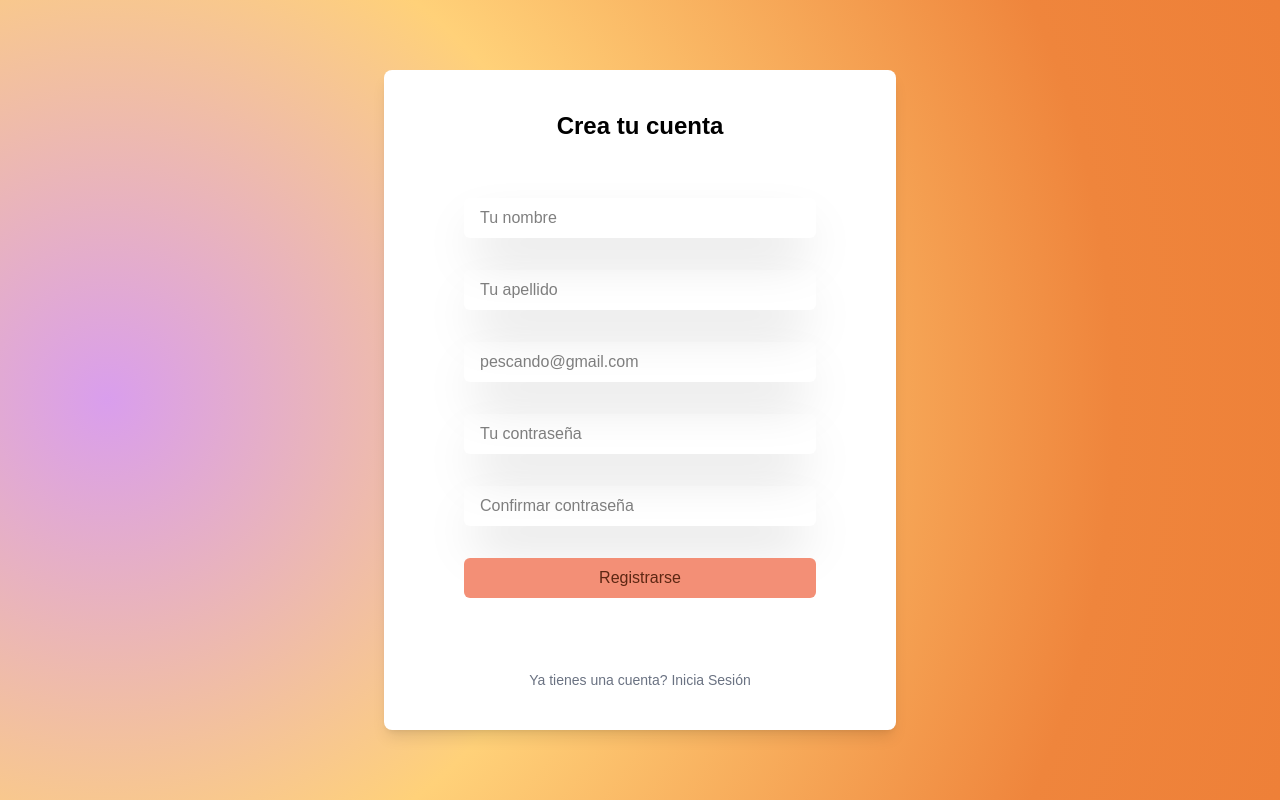
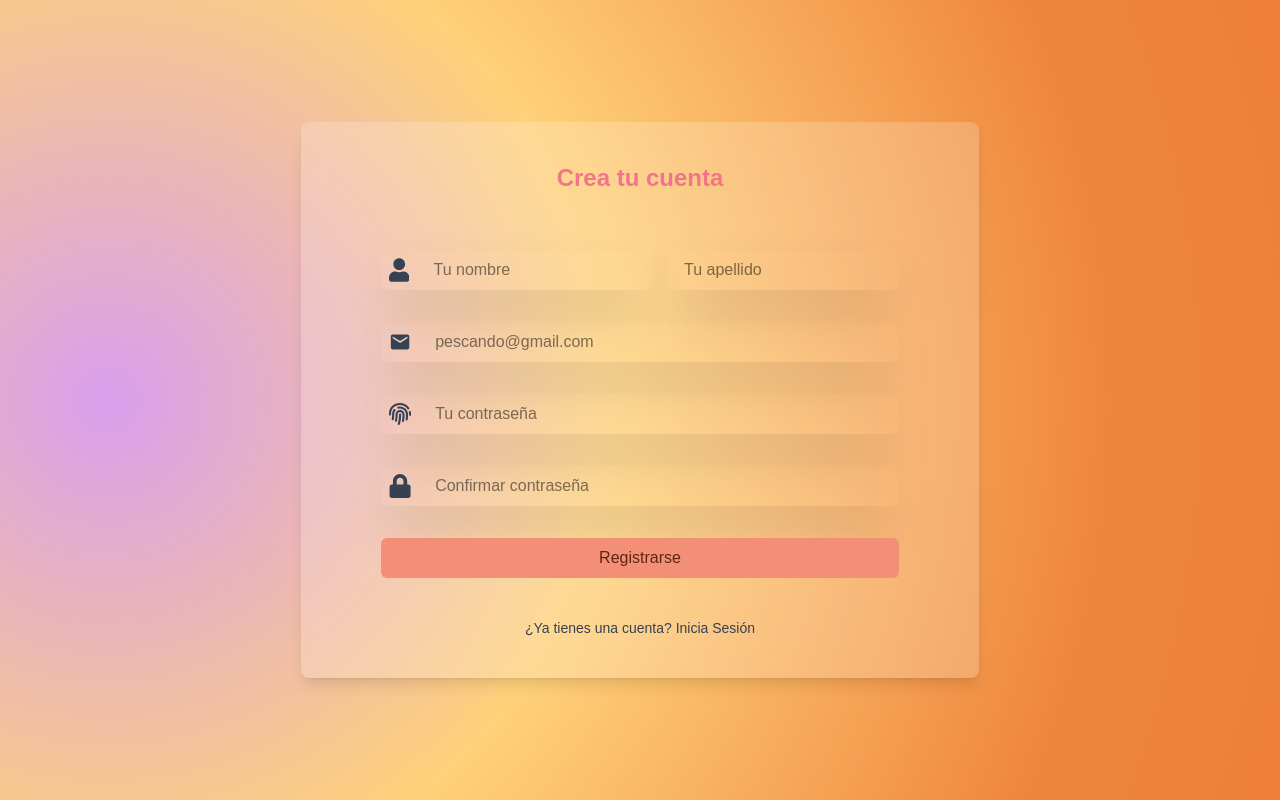
Before and after one commit to LautaroZ01/pescando-client, a React (Vite) app: page /auth/register in a window 1280 px wide. Built offline with nearby package versions, Linux system fonts and the light colour scheme; no server answers; a web font is replaced by a local one.

Commit message:
add: login/register form styles

```diff
--- a/index.html
+++ b/index.html
@@ -6,7 +6,7 @@
     <title>Pescando</title>
   </head>
   <body>
-    <div id="root"></div>
+    <div id="root" class="bg-bg-200 min-h-screen"></div>
     <script type="module" src="/src/main.jsx"></script>
   </body>
 </html>
--- a/src/components/Header.jsx
+++ b/src/components/Header.jsx
@@ -36,7 +36,7 @@ export default function Header() {
                 </Link>
                 {data ? (
                     <div className="flex gap-4">
-                        <p>{data.firstname}</p>
+                        <Link to='/dashboard'>{data.firstname}</Link>
                         <button onClick={handleSession} className='cursor-pointer'>Cerrar Sesión</button>
                     </div>
                 ) : (
--- a/src/index.css
+++ b/src/index.css
@@ -26,6 +26,8 @@
     --color-secundary-800: hsl(16.22, 66.07%, 21.96%);
     --color-secundary-900: hsl(15.32, 77.05%, 11.96%);
     --color-secundary-950: hsl(13.55, 83.78%, 7.25%);
+
+    --color-bg-200: #EFD8D6;
 }
 
 * {
@@ -35,8 +37,18 @@
 }
 
 /* Estilos de formularios */
+
+
 .container-form {
-    @apply space-y-8 p-10 mt-4;
+    @apply bg-white/20 backdrop-blur-lg p-10 min-w-lg rounded-lg shadow-lg;
+
+    form {
+        @apply space-y-8 p-10 mt-4;
+    }
+
+    h1 {
+        @apply text-2xl ;
+    }
 
     button {
         @apply cursor-pointer w-full bg-secundary-300 text-secundary-800 p-2 rounded-md transition-colors duration-pro;
@@ -44,6 +56,10 @@
         &:hover {
             @apply bg-secundary-400;
         }
+    }
+
+    .btn-link {
+        @apply text-center block;
     }
 }
 
@@ -55,7 +71,7 @@
     }
 
     input {
-        @apply w-full rounded-md p-2 focus:outline-none focus:bg-transparent;
+        @apply w-full rounded-md p-2 focus:outline-none focus:bg-transparent active:bg-transparent;
     }
 }
 
@@ -78,3 +94,12 @@
     background-size: 200% 200%;
     animation: gradient-move 10s ease infinite;
 }
+
+/* Estilos de elementos */
+.title-style {
+    @apply font-extrabold text-center bg-linear-to-l from-[#F28542] via-[#F46F95] to-[#F28542] bg-clip-text text-transparent;
+}
+
+.btn-link {
+    @apply text-sm text-gray-700 hover:text-gray-800 transition-colors duration-pro;
+}
--- a/src/views/auth/ConfirmAccountView.jsx
+++ b/src/views/auth/ConfirmAccountView.jsx
@@ -25,22 +25,20 @@ export default function ConfirmAccountView() {
     const handleComplete = (token) => mutate({ token })
 
     return (
-        <>
-            <form
-                className="space-y-8 p-10 bg-white mt-10"
-            >
+        <section className="container-form">
+            <form>
                 <label
                     className="font-normal text-2xl text-center block"
                 >Código de 6 dígitos</label>
 
                 <div className="flex justify-center gap-5">
                     <PinInput otp value={token} onChange={handleChange} onComplete={handleComplete}>
-                        <PinInputField className="size-10 p-3 rounded-lg border border-gray-300 placeholder-white" />
-                        <PinInputField className="size-10 p-3 rounded-lg border border-gray-300 placeholder-white" />
-                        <PinInputField className="size-10 p-3 rounded-lg border border-gray-300 placeholder-white" />
-                        <PinInputField className="size-10 p-3 rounded-lg border border-gray-300 placeholder-white" />
-                        <PinInputField className="size-10 p-3 rounded-lg border border-gray-300 placeholder-white" />
-                        <PinInputField className="size-10 p-3 rounded-lg border border-gray-300 placeholder-white" />
+                        <PinInputField className="size-10 p-3 rounded-lg border border-gray-700 placeholder-gray-700 outline-none" />
+                        <PinInputField className="size-10 p-3 rounded-lg border border-gray-700 placeholder-gray-700 outline-none" />
+                        <PinInputField className="size-10 p-3 rounded-lg border border-gray-700 placeholder-gray-700 outline-none" />
+                        <PinInputField className="size-10 p-3 rounded-lg border border-gray-700 placeholder-gray-700 outline-none" />
+                        <PinInputField className="size-10 p-3 rounded-lg border border-gray-700 placeholder-gray-700 outline-none" />
+                        <PinInputField className="size-10 p-3 rounded-lg border border-gray-700 placeholder-gray-700 outline-none" />
                     </PinInput>
                 </div>
             </form>
@@ -52,6 +50,6 @@ export default function ConfirmAccountView() {
                     Solicitar un nuevo Código
                 </Link>
             </nav>
-        </>
+        </section>
     )
 }
--- a/src/views/auth/RegisterView.jsx
+++ b/src/views/auth/RegisterView.jsx
@@ -4,6 +4,8 @@ import { createAccount } from '../../API/AuthAPI';
 import { toast } from 'react-toastify';
 import ErrorMessage from '../../components/ui/ErrorMessage';
 import { Link } from 'react-router-dom';
+import { MdEmail } from 'react-icons/md';
+import { FaFingerprint, FaLock, FaUser } from 'react-icons/fa';
 
 export default function RegisterView() {
     const defaultValues = {
@@ -32,11 +34,14 @@ export default function RegisterView() {
     const handleRegister = (formData) => mutate(formData)
 
     return (
-        <section className="bg-white p-10 min-w-lg rounded-lg shadow-lg">
-            <h1 className="text-2xl font-semibold text-center">Crea tu cuenta</h1>
+        <section className="container-form">
+            <h1 className="title-style">Crea tu cuenta</h1>
 
-            <form onSubmit={handleSubmit(handleRegister)} noValidate className="container-form">
+            <form onSubmit={handleSubmit(handleRegister)} noValidate>
+                <div className="flex gap-4">
+                    <div>
                         <div className="container-input">
+                            <FaUser />
                             <input placeholder='Tu nombre' type="text" id="firstname" {...register('firstname', {
                                 required: 'El nombre es requerido',
                                 minLength: {
@@ -45,6 +50,11 @@ export default function RegisterView() {
                                 }
                             })} />
                         </div>
+                        {errors.firstname && (
+                            <ErrorMessage>{errors.firstname.message}</ErrorMessage>
+                        )}
+                    </div>
+                    <div>
                         <div className="container-input">
                             <input placeholder='Tu apellido' type="text"
                                 id="lastname"
@@ -56,7 +66,13 @@ export default function RegisterView() {
                                     }
                                 })} />
                         </div>
+                        {errors.lastname && (
+                            <ErrorMessage>{errors.lastname.message}</ErrorMessage>
+                        )}
+                    </div>
+                </div>
                 <div className="container-input">
+                    <MdEmail />
                     <input placeholder='pescando@gmail.com' type="email" id="email" {...register('email', {
                         required: 'El email es requerido',
                         pattern: {
@@ -65,7 +81,11 @@ export default function RegisterView() {
                         }
                     })} />
                 </div>
+                {errors.email && (
+                    <ErrorMessage>{errors.email.message}</ErrorMessage>
+                )}
                 <div className="container-input">
+                    <FaFingerprint />
                     <input placeholder="Tu contraseña" type="password" id="password" {...register('password', {
                         required: 'El password es requerido',
                         minLength: {
@@ -74,34 +94,24 @@ export default function RegisterView() {
                         }
                     })} />
                 </div>
+                {errors.password && (
+                    <ErrorMessage>{errors.password.message}</ErrorMessage>
+                )}
                 <div className="container-input">
+                    <FaLock />
                     <input placeholder="Confirmar contraseña" type="password" id="password_confirmation" {...register('password_confirmation', {
                         required: 'La confirmación de password es requerida',
                         validate: value => value === password || 'Los Passwords no son iguales'
                     })} />
                 </div>
-                <button type="submit">Registrarse</button>
-                <div>
-                    {errors.firstname && (
-                        <ErrorMessage>{errors.firstname.message}</ErrorMessage>
-                    )}
-                    {errors.lastname && (
-                        <ErrorMessage>{errors.lastname.message}</ErrorMessage>
-                    )}
-                    {errors.email && (
-                        <ErrorMessage>{errors.email.message}</ErrorMessage>
-                    )}
-                    {errors.password && (
-                        <ErrorMessage>{errors.password.message}</ErrorMessage>
-                    )}
                 {errors.password_confirmation && (
                     <ErrorMessage>{errors.password_confirmation.message}</ErrorMessage>
                 )}
-                </div>
+                <button type="submit">Registrarse</button>
             </form>
 
             <div>
-                <Link to={'/auth/login'} className="text-center block text-sm text-gray-500">Ya tienes una cuenta? Inicia Sesión</Link>
+                <Link to={'/auth/login'} className="btn-link">¿Ya tienes una cuenta? Inicia Sesión</Link>
             </div>
         </section>
     )
--- a/src/views/user/IndexView.jsx
+++ b/src/views/user/IndexView.jsx
@@ -1,3 +1,4 @@
+import { Link } from "react-router-dom"
 import Loader from "../../components/ui/Loader"
 import { useAuth } from "../../hooks/useAuth"
 
@@ -7,8 +8,9 @@ export default function IndexView() {
     if (isLoading) return <Loader />
 
     if (data) return (
-        <>
+        <div className="min-h-screen grid place-items-center content-center gap-4">
             <h1 className="text-2xl font-bold">Bienvenido {data.firstname}</h1>
-        </>
+            <Link to="/">Volver</Link>
+        </div>
     )
 }
```
Also changed, not shown: src/views/auth/LoginView.jsx (+12 -16 lines). Lines whose indentation alone changed are shown as unchanged.
